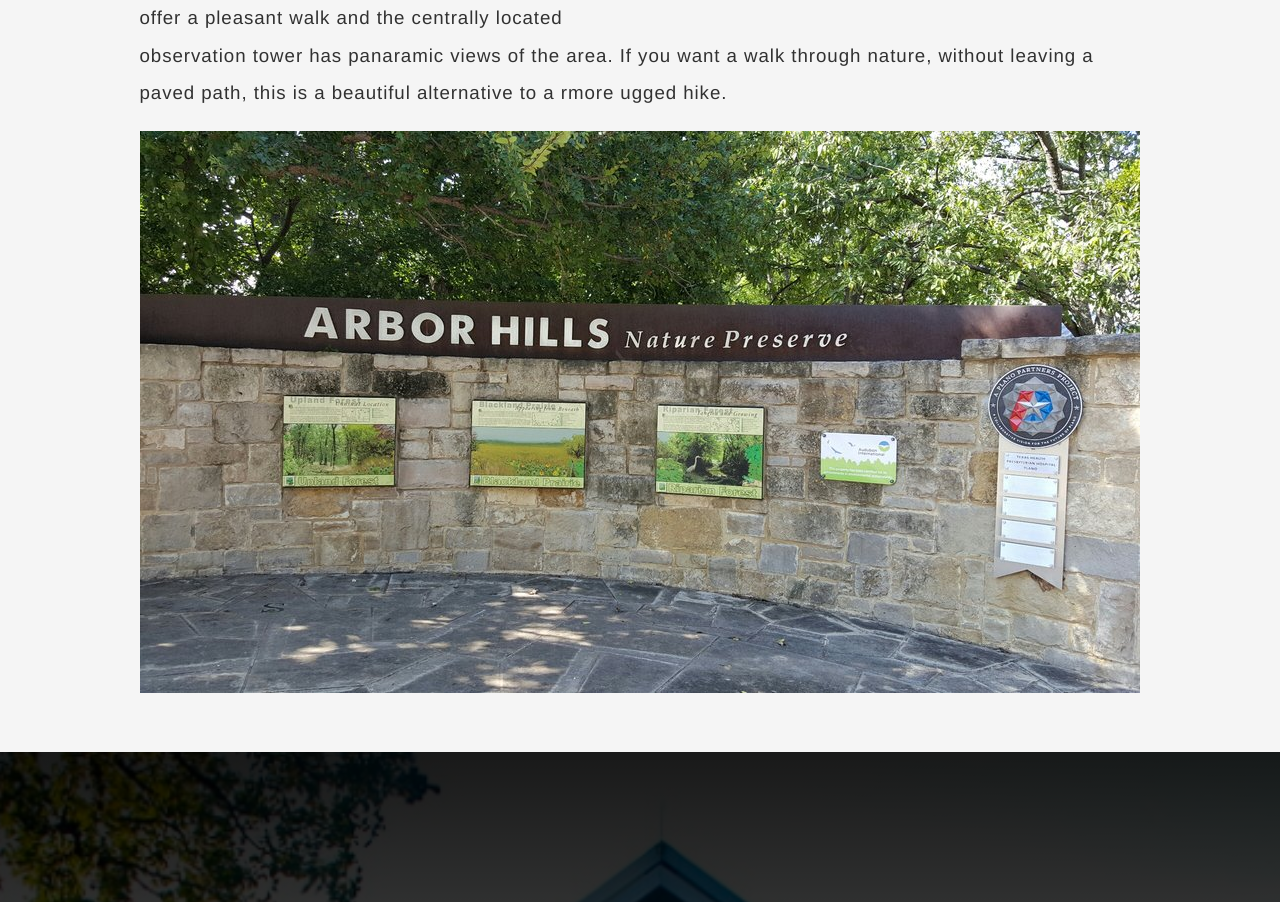
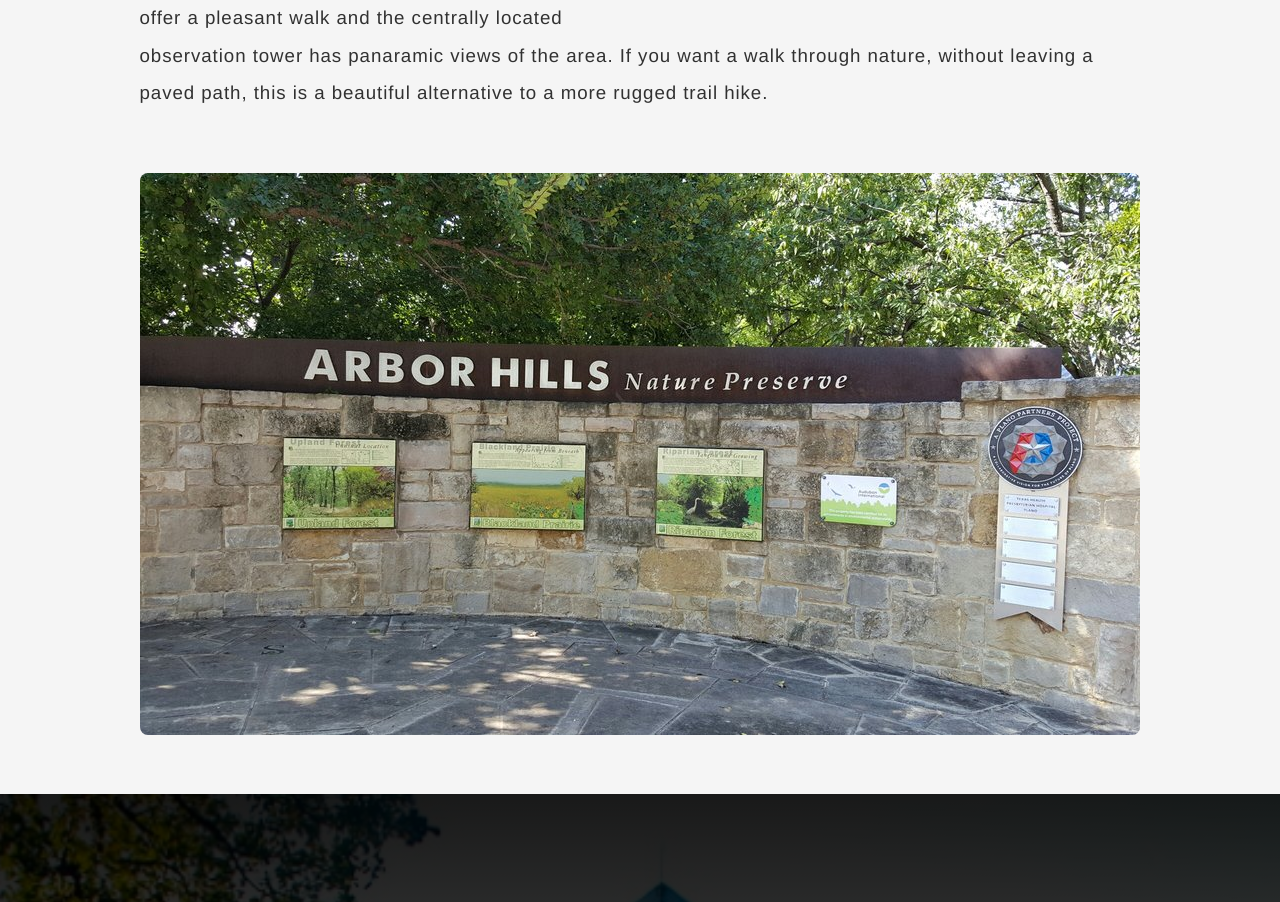
Before and after one commit to tmroberts/vpw, a website: page public/amenities.html in a window 1280 px wide. Shown: the part 2128-3030 px from the top of the page. Drawn offline with nearby package versions, Linux system fonts and the light colour scheme.

Commit message:
Add additional styling to new content on amenities.html

```diff
--- a/public/amenities.html
+++ b/public/amenities.html
@@ -110,21 +110,14 @@
             <p>Arbor Hills Nature Preserve is a free, 'Nature in the City' get-away for a quick dose of the outdoors in the middle of Plano. Safe and family-friendly, this preserve has a wide variety of visitors doing every type of activity.  A playground sits next to the bathrooms and the park features covered pavilions that boast free wifi provided by the City of Plano.</p>
 
 
-            <p>Arbor Hills is wonderful for anyone looking for a walk in nature.  The main, paved trails at Arbor Hills offer a pleasant walk and the centrally located observation tower has panaramic views of the area. If you want a walk through nature, without leaving a paved path, this is a beautiful alternative to a rmore ugged hike.</p>
+            <p>Arbor Hills is wonderful for anyone looking for a walk in nature.  The main, paved trails at Arbor Hills offer a pleasant walk and the centrally located observation tower has panaramic views of the area. If you want a walk through nature, without leaving a paved path, this is a beautiful alternative to a more rugged trail hike.</p>
 
           </div>
 
 
-          <div class = 'arborhills-image'>
+          <div class = "arborhillsInfo">
             <img src='./images/arborhillsinfo.jpg'/>
           </div>
-
-
-
-
-
-
-
 
        </div>
      </div>
--- a/scss/style.scss
+++ b/scss/style.scss
@@ -282,7 +282,6 @@
   background-color:rgba(245,245,220,1);
   clear:both;
   overflow:auto;
-
   width: 100%;
   height: 500px;
   background-image: url('./images/11_Grounds2.jpg');
@@ -297,7 +296,6 @@
   background-color:rgba(245,245,220,1);
   clear:both;
   overflow:auto;
-
   width: 100%;
   height: 500px;
   background-image: url('./images/1221706854.jpg');
@@ -329,7 +327,6 @@
   background-color:rgba(245,245,220,1);
   clear:both;
   overflow:auto;
-
   width: 100%;
   height: 500px;
   background-image: url('./images/06_CommunityCenter_Pool3.jpg');
@@ -338,6 +335,12 @@
   background-position: 50% 60%;
   //margin-top: 1%;
 }
+
+.arborhillsInfo img {
+  border-radius: 8px;
+  margin-top: 4%;
+}
+
 
 .top-image-neighborhood {
   //border: 2px solid red;
@@ -489,6 +492,7 @@
   font-size: .6em;
   line-height: 1em;
   letter-spacing: .1em;
+  margin-bottom: 10%;
 }
 
 //.dynamicText img {
```
Also changed, not shown: public/style.css.
